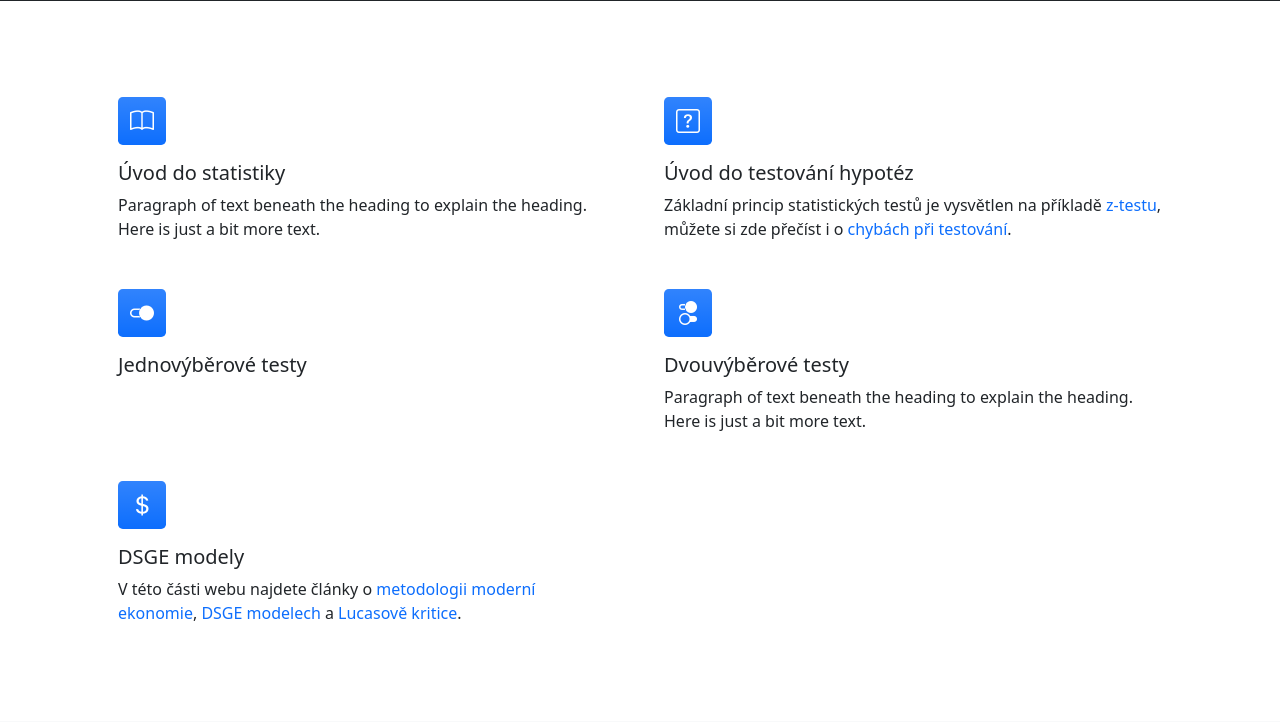
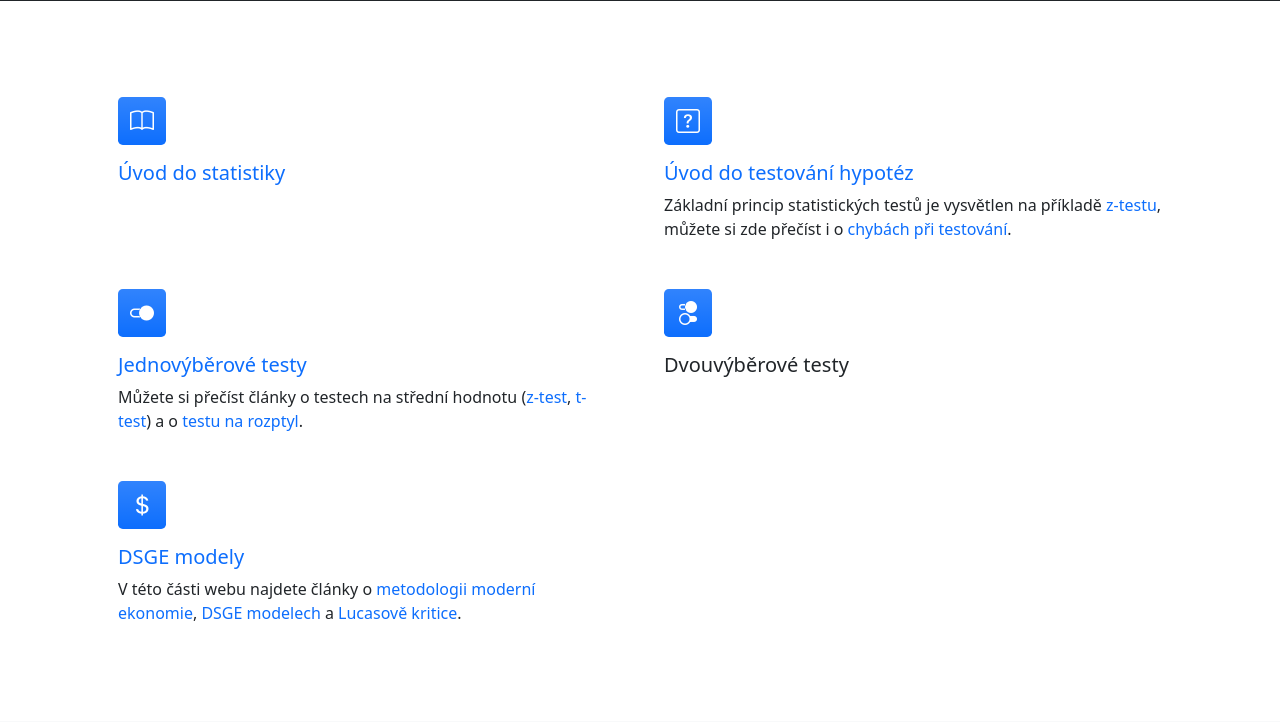
Before and after one commit to pesikj/statistikajednodusecz, a Django app: page / in a window 1280 px wide; the page is wider, and only the part inside the window is pictured. Shown: the part 616-1338 px from the top of that part. Run offline with Django 3.2, Linux system fonts and the light colour scheme; grey boxes labelled with a size stand in for pictures from a placeholder-image service; some libraries are stand-ins or nearby versions.

Commit message:
feat:Section view (#6)
Co-authored-by: Jiří Pešík <jiri.pesik@gmail.com>

```diff
--- a/web/management/commands/load_content.py
+++ b/web/management/commands/load_content.py
@@ -27,7 +27,7 @@ class Command(BaseCommand):
                 section_query = Section.objects.filter(slug=section["section_slug"])
                 if len(section_query) == 1:
                     section_obj = section_query.first()
-                    section_obj.title = title=["section_title"]
+                    section_obj.title = section["section_title"]
                     section_obj.save()
                 else:
                     section_obj = Section(slug=section["section_slug"], title=["section_title"])
--- a/web/templates/index.html
+++ b/web/templates/index.html
@@ -29,37 +29,44 @@
           <div class="row gx-5 row-cols-1 row-cols-md-2">
             <div class="col mb-5 h-100">
               <div class="feature bg-primary bg-gradient text-white rounded-3 mb-3"><i class="bi bi-book"></i></div>
-              <h2 class="h5">Úvod do statistiky</h2>
-              <p class="mb-0">Paragraph of text beneath the heading to explain the heading. Here is just a bit more
-                text.</p>
-            </div>
-            <div class="col mb-5 h-100">
-              <div class="feature bg-primary bg-gradient text-white rounded-3 mb-3"><i
-                      class="bi bi-question-square"></i></div>
-              <h2 class="h5">Úvod do testování hypotéz</h2>
-              <p class="mb-0">
-                Základní princip statistických testů je vysvětlen na příkladě
-                <a href="{% url 'article' 'z-test' %}">z-testu</a>, můžete si zde přečíst i o
-                <a href="{% url 'article' 'chyby-pri-testovani' %}">chybách při testování</a>.
-              </p>
-            </div>
-            <div class="col mb-5 mb-md-0 h-100">
-              <div class="feature bg-primary bg-gradient text-white rounded-3 mb-3"><i class="bi bi-toggle2-on"></i>
-              </div>
-              <h2 class="h5">Jednovýběrové testy</h2>
+              <h2 class="h5"><a href="{% url 'section' 'uvod' %}">Úvod do statistiky</a></h2>
               <p class="mb-0">
 
               </p>
             </div>
             <div class="col mb-5 h-100">
+              <div class="feature bg-primary bg-gradient text-white rounded-3 mb-3"><i
+                      class="bi bi-question-square"></i></div>
+              <h2 class="h5"><a href="{% url 'section' 'testovani-hypotez' %}">Úvod do testování hypotéz</a></h2>
+              <p class="mb-0">
+                Základní princip statistických testů je vysvětlen na příkladě
+                <a href="{% url 'article' 'z-test' %}">z-testu</a>,
+                můžete si zde přečíst i o
+                <a href="{% url 'article' 'chyby-pri-testovani' %}">chybách při testování</a>.
+              </p>
+            </div>
+            <div class="col mb-5 h-100">
+              <div class="feature bg-primary bg-gradient text-white rounded-3 mb-3"><i class="bi bi-toggle2-on"></i>
+              </div>
+              <h2 class="h5"><a href="{% url 'section' 'jednovyberove-testy' %}">Jednovýběrové testy</a></h2>
+              <p class="mb-0">
+                Můžete si přečíst články o testech na střední hodnotu
+                (<a href="{% url 'article' 'z-test' %}">z-test</a>,
+                <a href="{% url 'article' 't-test' %}">t-test</a>)
+                a o
+                <a href="{% url 'article' 'chi-kvadrat-test-rozptyl' %}">testu na rozptyl</a>.
+              </p>
+            </div>
+            <div class="col mb-5 h-100">
               <div class="feature bg-primary bg-gradient text-white rounded-3 mb-3"><i class="bi bi-toggles2"></i></div>
               <h2 class="h5">Dvouvýběrové testy</h2>
-              <p class="mb-0">Paragraph of text beneath the heading to explain the heading. Here is just a bit more
-                text.</p>
+              <p class="mb-0">
+
+              </p>
             </div>
             <div class="col h-100">
               <div class="feature bg-primary bg-gradient text-white rounded-3 mb-3"><i class="bi bi-currency-dollar"></i></div>
-              <h2 class="h5">DSGE modely</h2>
+              <h2 class="h5"><a href="{% url 'section' 'dsge-modely' %}">DSGE modely</a></h2>
               <p class="mb-0">V této části webu najdete články o
                 <a href="{% url 'article' 'metodologie-moderni-ekonomie' %}"> metodologii moderní ekonomie</a>,
                 <a href="{% url 'article' 'zakladni-myslenka-dsge' %}">DSGE modelech</a> a
--- a/web/urls.py
+++ b/web/urls.py
@@ -8,4 +8,5 @@ from . import views
 urlpatterns = [
     path('', views.IndexView.as_view(), name='index'),
     path('article/<slug:slug>', views.ArticleView.as_view(), name='article'),
+    path('section/<slug:slug>', views.SectionView.as_view(), name='section'),
 ] + static(settings.MEDIA_URL, document_root=settings.MEDIA_ROOT)
--- a/web/views.py
+++ b/web/views.py
@@ -10,3 +10,8 @@ class IndexView(TemplateView):
 class ArticleView(DetailView):
     template_name = "article.html"
     model = models.Article
+
+
+class SectionView(DetailView):
+    template_name = "section.html"
+    model = models.Section
```
Also changed, not shown: web/models.py (+14 -4 lines), web/templates/section.html (added, +36 -0 lines).
